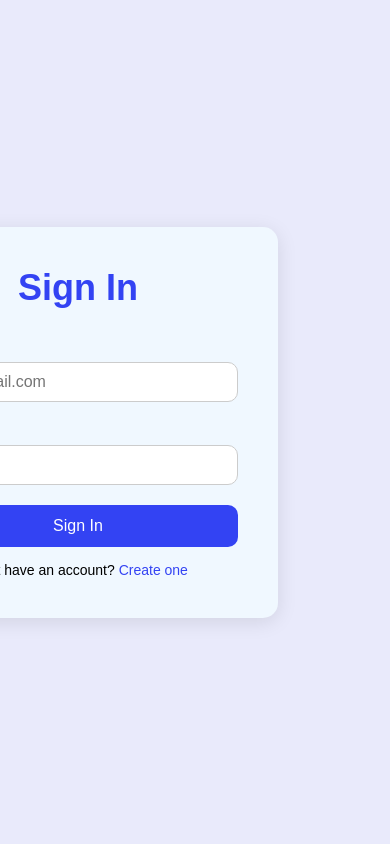
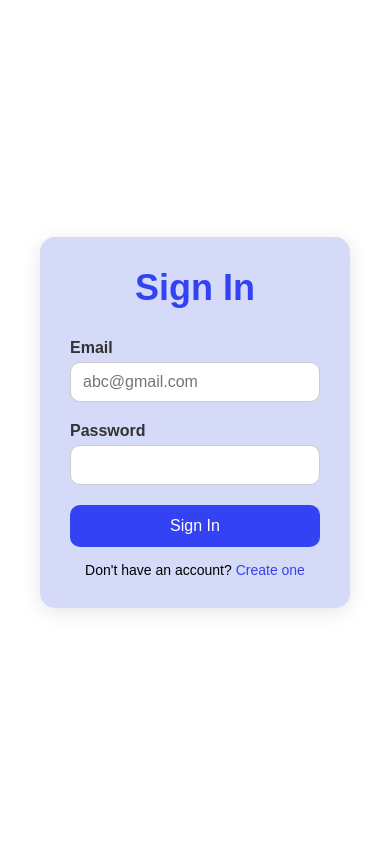
Before and after one commit to purnima105/Pharmalyze, a PHP site: page /sign_in.html in a window 390 px wide. Run offline with PHP 8.4, Linux system fonts and the light colour scheme.

Commit message:
changes made

```diff
--- a/index.css
+++ b/index.css
@@ -110,8 +110,8 @@ main {
 }
 
 .hero-image img {
-  width: 100%;
-  height: 490px;
+  width: 93%;
+  height: auto;
   display: block;
   border-radius: 10px;
 }
--- a/sign_in.html
+++ b/sign_in.html
@@ -14,19 +14,32 @@
 
       body {
         height: 100vh;
-        background-color: #e9eafb;
+        background-color: #ffffff;
         display: flex;
         justify-content: right;
         align-items: center;
       }
 
+      #box {
+        display: flex;
+        align-items: center;
+        justify-content: center;
+        gap: 9rem;
+        padding: 20px;
+      }
+
+      #image img {
+        width: 100%;
+        height: auto;
+      }
+
       #container {
-        background-color: #f0f8ff;
+        background-color: #d4daf7;
         padding: 40px;
         width: 400px;
         border-radius: 15px;
         box-shadow: 0 4px 20px rgba(0, 0, 0, 0.1);
-        margin-right: 7rem;
+        margin-right: 8rem;
         transition: transform 0.3s ease;
       }
 
@@ -101,10 +114,56 @@
       span {
         color: red;
       }
+
+      @media (max-width: 1024px) and (min-width: 768px) {
+        #container {
+          padding: 40px;
+          width: 400px;
+          margin-right: 3rem;
+        }
+
+        #box {
+        gap: 1rem;
+        padding: 20px;
+      }
+
+        #image img {
+          width: 100%;
+          height: 80vh;
+        }
+      }
+
+      @media (max-width: 767px) {
+        body {
+          flex-direction: column;
+          justify-content: center;
+          padding: 20px;
+        }
+
+        #box {
+          flex-direction: column;
+          gap: 2rem;
+          padding: 20px;
+        }
+
+        #container {
+          margin-right: 0;
+          width: 100%;
+          padding: 30px;
+        }
+
+        #image {
+          display: none;
+        }
+      }
     </style>
   </head>
   <body>
     <form method="post" action="" onsubmit="validate(event)">
+      <section id="box">
+        <div id="image">
+          <img src="/images/login.gif" alt="" />
+        </div>
         <div id="container">
           <h1>Sign In</h1>
           <label for="email">Email</label>
@@ -120,18 +179,18 @@
           <input type="password" name="password" id="password" />
           <span id="errorpassword" class="error"></span>
 
-        <input id="buttonn" type="submit" value="Sign In">
+          <input id="buttonn" type="submit" value="Sign In" />
 
           <div class="sign_up-link">
             Don't have an account?
             <a href="sign_up.html">Create one</a>
           </div>
         </div>
+      </section>
     </form>
     <script>
       function validate(event) {
-
-        errorCount = 0;
+        let errorCount = 0;
 
         let email = document.getElementById("email").value.trim();
         let password = document.getElementById("password").value.trim();
@@ -145,10 +204,10 @@
 
         // emailvalidation
         if (email == "") {
-          emailError.textContent = "required email.";
+          emailError.textContent = "Email is required.";
           errorCount++;
         } else if (!emailRegex.test(email)) {
-          emailError.textContent = "Please enter a valid email address.";
+          emailError.textContent = "Didn't match the pattern";
           errorCount++;
         }
 
@@ -156,7 +215,7 @@
 
         //password validation
         if (password == "") {
-          passwordError.textContent = "required password";
+          passwordError.textContent = "Password is requred";
           errorCount++;
         } else if (password.length < 8) {
           passwordError.textContent = "Password must be at least 8 characters.";
```
Also changed, not shown: index.html (+8 -5 lines), images/login.gif (added), images/medicine.gif. Lines whose indentation alone changed are shown as unchanged.
